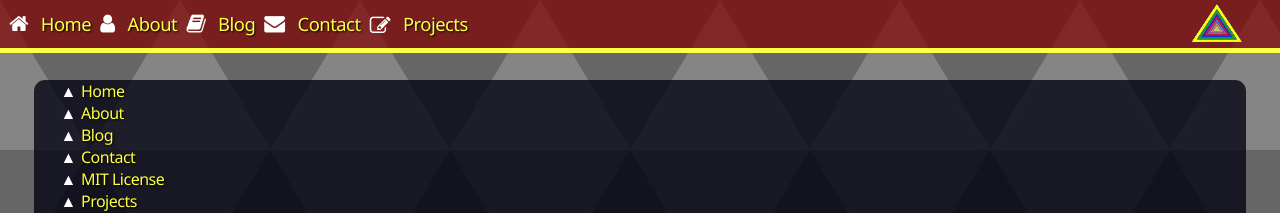
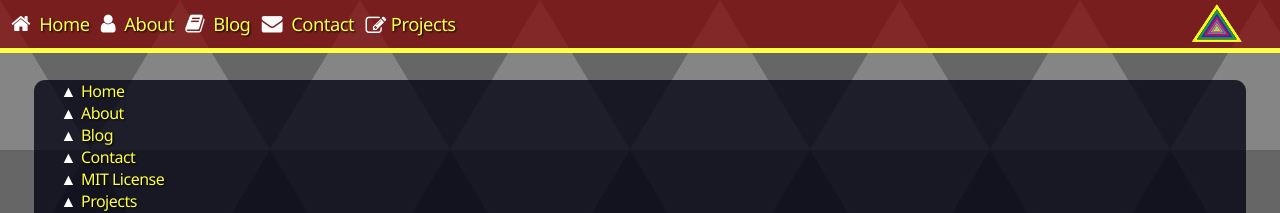
Before and after one commit to le717/le717.github.io, a Jekyll site: the page built from sitemap.html, in a window 1280 px wide. Shown: the top 213 px of the page. Built offline with Jekyll 4.4.1, drawn with Linux system fonts in a browser that asks for light colours; nearby versions of some CDN libraries.

Commit message:
Restore spacing
Chrome broke again, nothing I can do right now.

```diff
--- a/css/style.scss
+++ b/css/style.scss
@@ -34,10 +34,12 @@
   .navbar-icon {
     color: $color-white;
     font-size: 1.3em;
-    margin-left: 0.2em;
-    display: inline;
+    margin-left: 0.3em;
   }
-  .navbar-text { margin-left: 0.5em; }
+  .navbar-text {
+    margin-left: 0.3em;
+    font-size: 1.15em;
+  }
 
   // Flatten the list
   ul {
@@ -64,10 +66,8 @@
     .fa-pencil-square-o {
       position: relative;
       top: 0.1em;
+      margin-right: -0.2em;
     }
-
-    // Increase the text size
-    a { font-size: 1.15em; }
   }
 }
 
```
